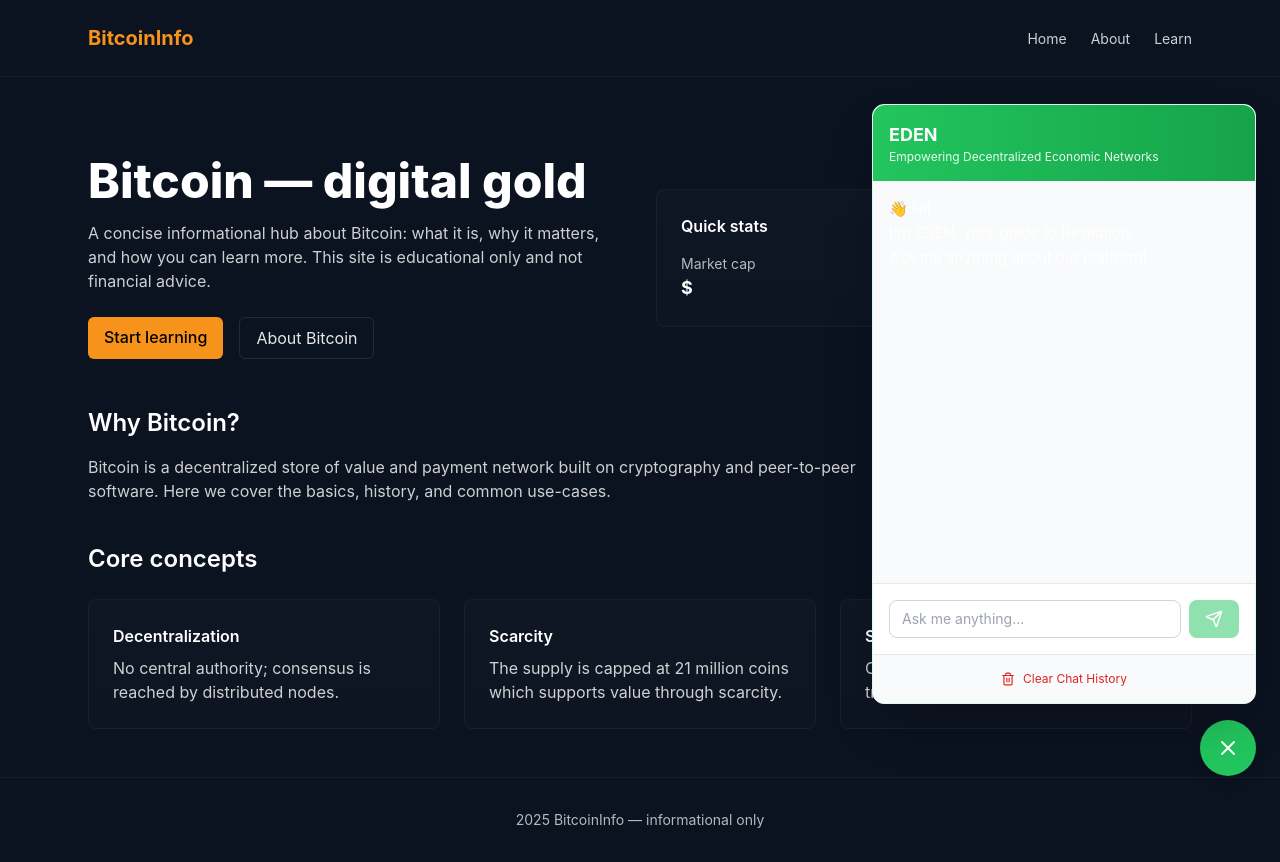
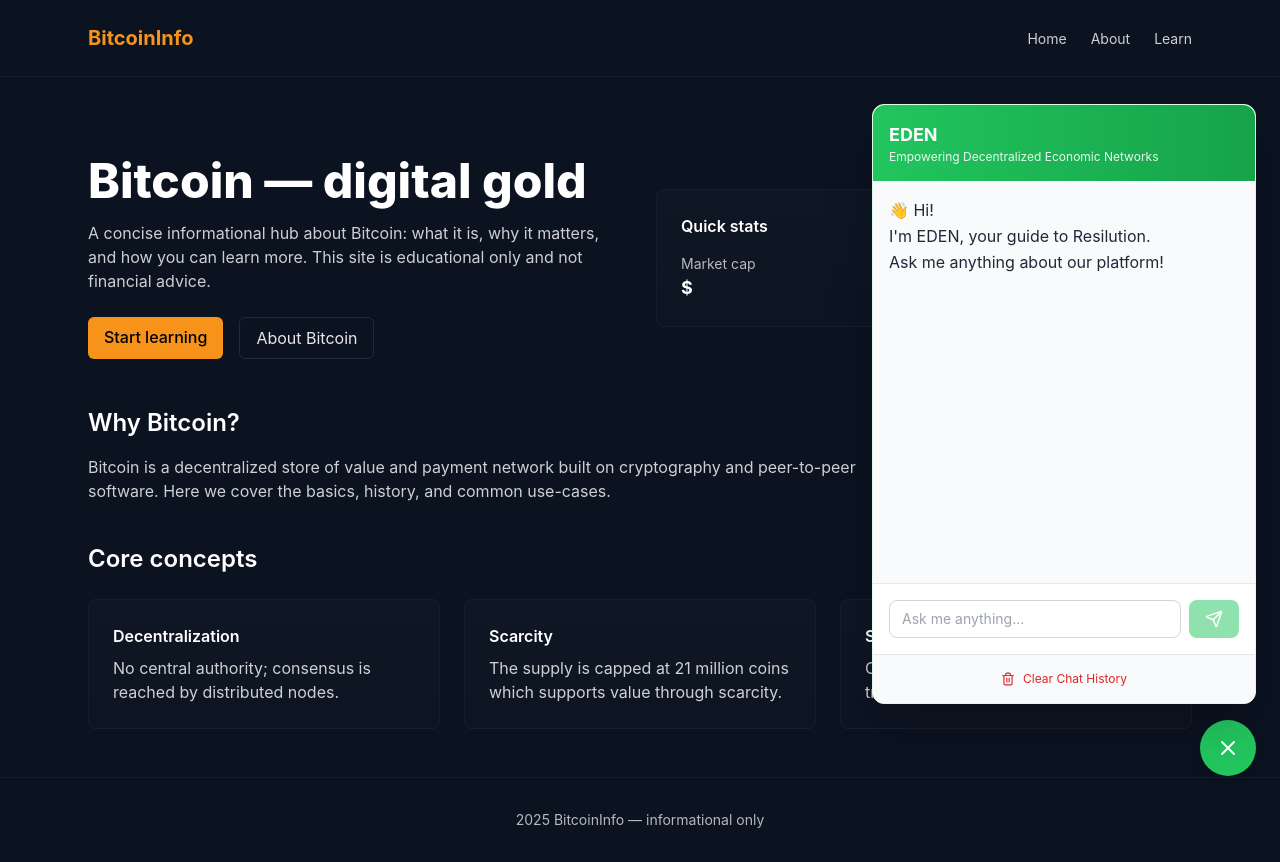
Before and after one commit to sawanb22/resilution, a Next.js app: page / in a window 1280 px wide. Both pictures are taken after a click on the button "Open chat". Built offline with nearby package versions, Linux system fonts and the light colour scheme.

Commit message:
word color corection

```diff
--- a/src/components/EdenChatWidget.tsx
+++ b/src/components/EdenChatWidget.tsx
@@ -106,7 +106,7 @@ export default function EdenChatWidget() {
   };
 
   return (
-    <>
+    <div className="eden-widget"> {/* ensure local color scope */}
       {/* Floating Button */}
       <button
         onClick={() => setIsOpen(!isOpen)}
@@ -136,7 +136,11 @@ export default function EdenChatWidget() {
             {/* Messages list */}
             {messages.map((m) => (
               <div key={m.id} className={m.sender === 'eden' ? 'bot-bubble' : 'user-bubble'}>
-                <p className="text-[15px] whitespace-pre-wrap leading-relaxed">
+                <p
+                  className={`whitespace-pre-wrap leading-relaxed ${
+                    m.sender === 'eden' ? 'text-gray-800' : 'text-white'
+                  }`}
+                >
                   {m.sender === 'eden' ? formatBotText(m.text) : m.text}
                 </p>
               </div>
@@ -157,18 +161,15 @@ export default function EdenChatWidget() {
 
           {/* Input */}
           <div className="border-t p-4 bg-white flex gap-2">
-            {/* --- HIGHLIGHTED INPUT SECTION START --- */}
             <input
-                type="text"
-                value={input}
-                onChange={(e) => setInput(e.target.value)}
-                onKeyPress={handleKeyPress}
-                placeholder="Ask me anything..."
-                className="flex-1 px-3 py-2 border border-gray-300 rounded-lg focus:outline-none focus:ring-2 focus:ring-green-500 text-sm text-gray-900"
-                disabled={isLoading}
+              type="text"
+              value={input}
+              onChange={(e) => setInput(e.target.value)}
+              onKeyDown={handleKeyPress}
+              placeholder="Ask me anything..."
+              className="flex-1 px-3 py-2 border border-gray-300 rounded-lg focus:outline-none focus:ring-2 focus:ring-green-500 text-sm text-gray-900 placeholder:text-gray-400"
+              disabled={isLoading}
             />
-
-            {/* --- HIGHLIGHTED INPUT SECTION END --- */}
             <button
               onClick={handleSend}
               disabled={isLoading || !input.trim()}
@@ -189,6 +190,6 @@ export default function EdenChatWidget() {
           </div>
         </div>
       )}
-    </>
+    </div>
   );
 }
```
